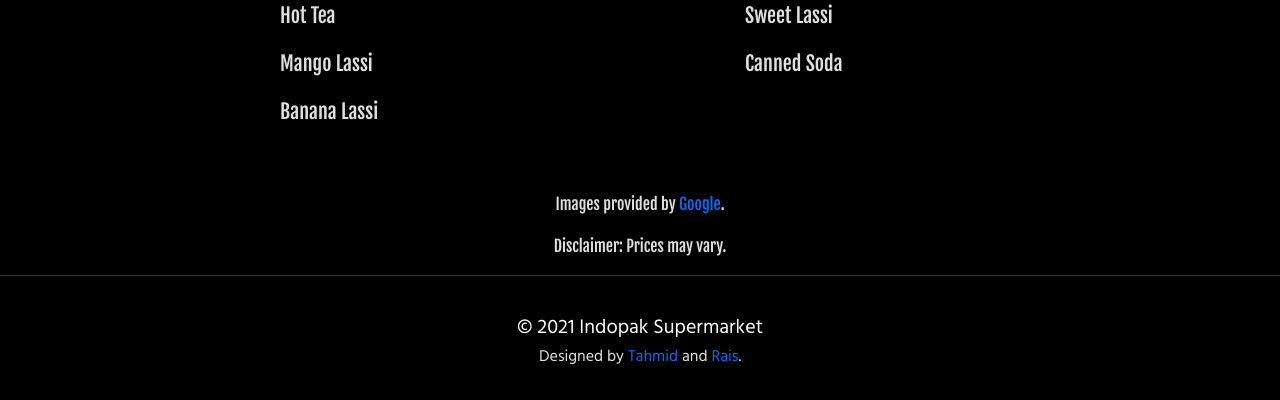
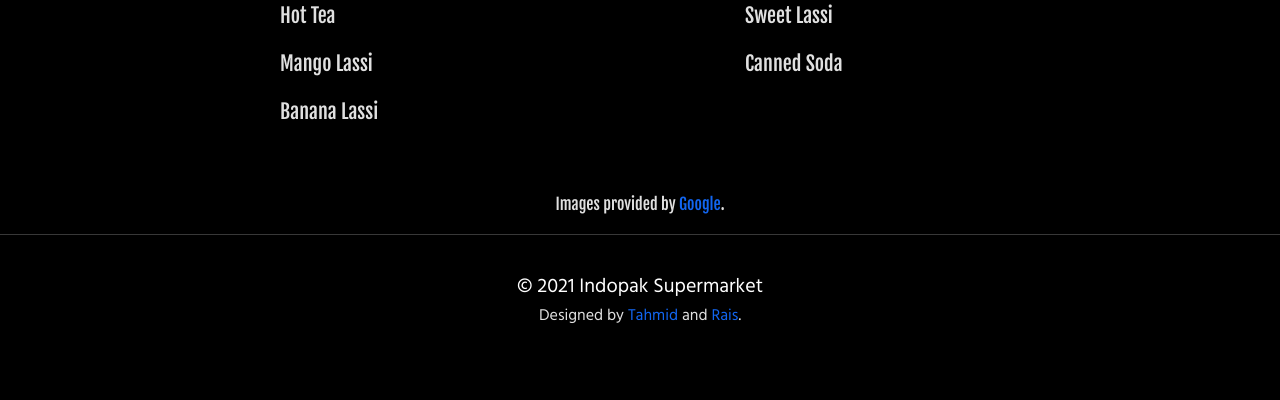
Before and after one commit to raiskazi/indopak-website, a Flask app: page /cafe/irving in a window 1280 px wide. Shown: the part 3972-4372 px from the top of the page. After the commit the page ends 4295 px from the top, so only its background shows below. Run offline with Flask 2, Linux system fonts and the light colour scheme; some libraries are stand-ins or nearby versions.

Commit message:
nvm now done

```diff
--- a/templates/cafe/arlington.html
+++ b/templates/cafe/arlington.html
@@ -123,8 +123,8 @@
     <div class=" mt-5">
         <p style="text-align:center">Images provided by <a href="https://www.google.com" target="_blank">Google</a>.
         </p>
-        <p style="text-align:center">Disclaimer: Prices may vary.
-        </p>
+        <!-- <p style="text-align:center">Disclaimer: Prices may vary.
+        </p> -->
     </div>
 </div>
 {% endblock %}
--- a/templates/cafe/carrollton.html
+++ b/templates/cafe/carrollton.html
@@ -111,8 +111,8 @@
     <div class=" mt-5">
         <p style="text-align:center">Images provided by <a href="https://www.google.com" target="_blank">Google</a>.
         </p>
-        <p style="text-align:center">Disclaimer: Prices may vary.
-        </p>
+        <!-- <p style="text-align:center">Disclaimer: Prices may vary.
+        </p> -->
     </div>
 </div>
 
--- a/templates/cafe/irving.html
+++ b/templates/cafe/irving.html
@@ -116,8 +116,8 @@
         <div class=" mt-5">
             <p style="text-align:center">Images provided by <a href="https://www.google.com" target="_blank">Google</a>.
             </p>
-            <p style="text-align:center">Disclaimer: Prices may vary.
-            </p>
+            <!-- <p style="text-align:center">Disclaimer: Prices may vary.
+            </p> -->
         </div>
     </div>
     {% endblock %}
--- a/templates/cafe/lewisville.html
+++ b/templates/cafe/lewisville.html
@@ -118,8 +118,8 @@
     <div class=" mt-5">
         <p style="text-align:center">Images provided by <a href="https://www.google.com" target="_blank">Google</a>.
         </p>
-        <p style="text-align:center">Disclaimer: Prices may vary.
-        </p>
+        <!-- <p style="text-align:center">Disclaimer: Prices may vary.
+        </p> -->
     </div>
 </div>
 
--- a/templates/cafe/plano.html
+++ b/templates/cafe/plano.html
@@ -118,8 +118,8 @@
     <div class="mt-5">
         <p style="text-align:center">Images provided by <a href="https://www.google.com" target="_blank">Google</a>.
         </p>
-        <p style="text-align:center">Disclaimer: Prices may vary.
-        </p>
+        <!-- <p style="text-align:center">Disclaimer: Prices may vary.
+        </p> -->
     </div>
 </div>
 
--- a/templates/cafe/richardson.html
+++ b/templates/cafe/richardson.html
@@ -110,8 +110,8 @@
     <div class=" mt-5">
         <p style="text-align:center">Images provided by <a href="https://www.google.com" target="_blank">Google</a>.
         </p>
-        <p style="text-align:center">Disclaimer: Prices may vary.
-        </p>
+        <!-- <p style="text-align:center">Disclaimer: Prices may vary.
+        </p> -->
     </div>
 </div>
 {% endblock %}
```
